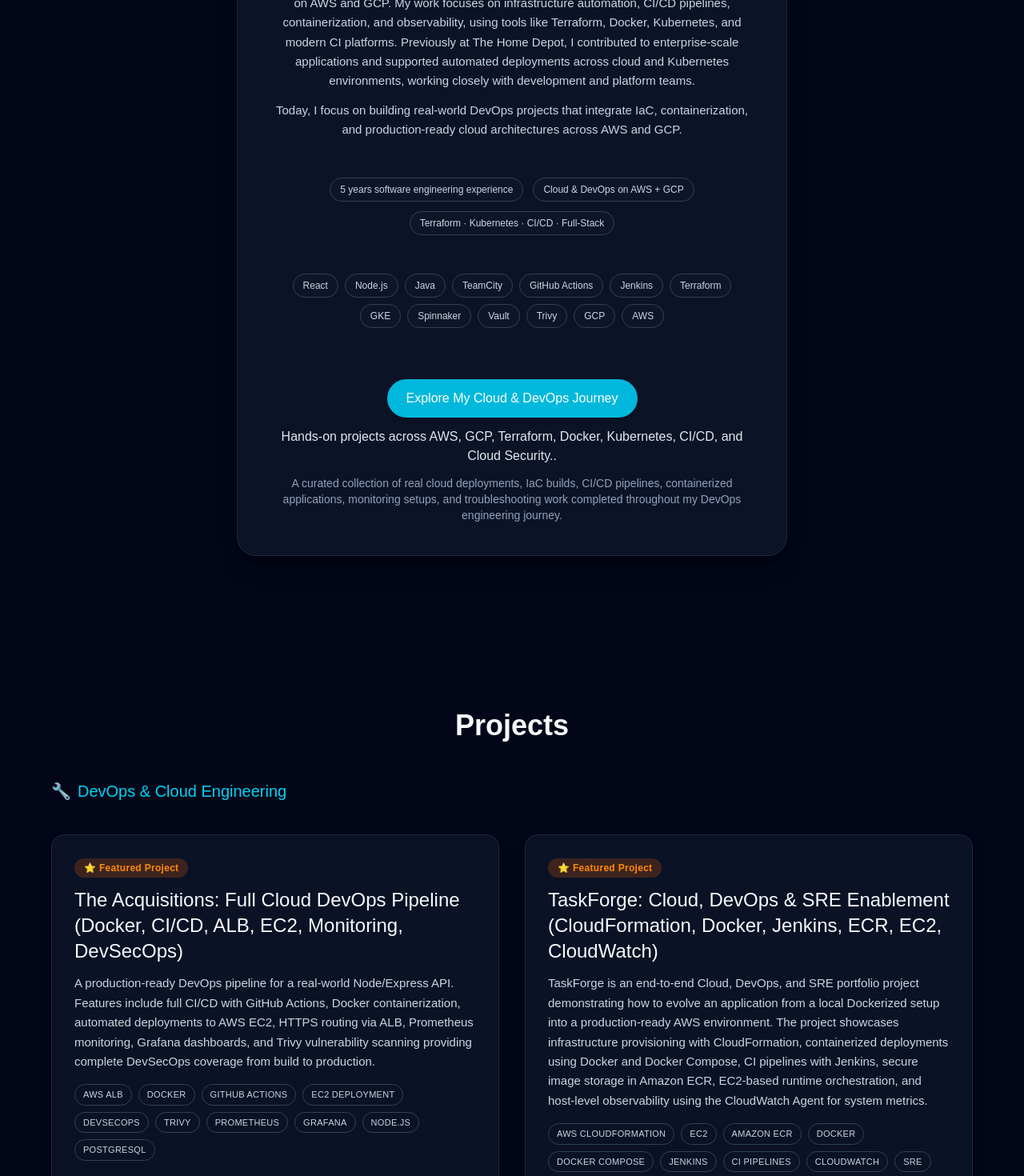
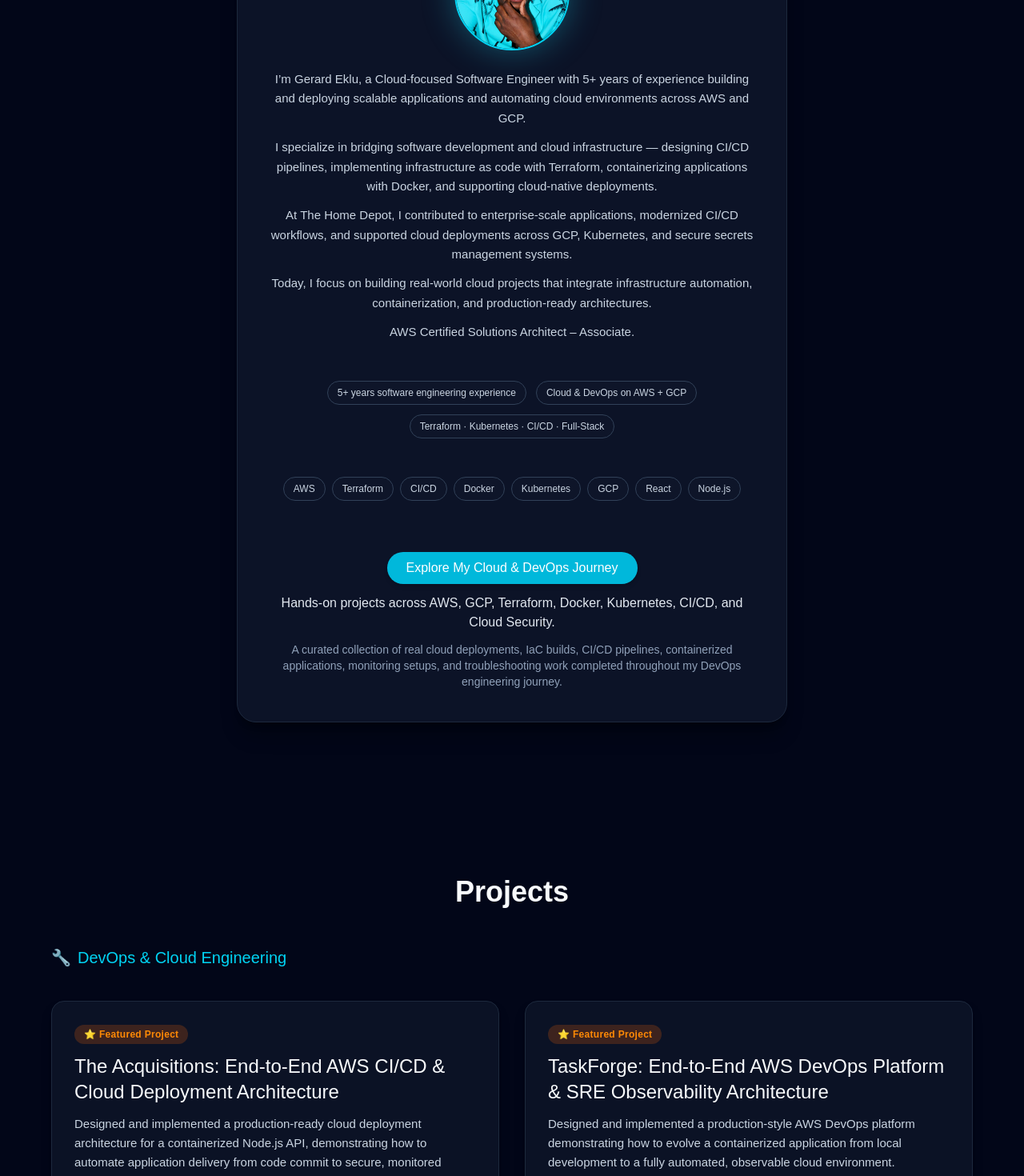
Before and after one commit to gerardinhoo/gerard-portfolio, a Next.js app: page / in a window 1280 px wide. Shown: the part 1200-2670 px from the top of the page at 80% size. Built offline with nearby package versions, Linux system fonts and the light colour scheme.

Commit message:
refactor: improve portfolio project descriptions and positioning

```diff
--- a/app/components/About.tsx
+++ b/app/components/About.tsx
@@ -26,19 +26,26 @@
           {/* About text */}
           <div className='text-sm md:text-[15px] leading-relaxed text-slate-300 text-left md:text-center space-y-3'>
            <p>
-            I’m Gerard Eklu, a Cloud & DevOps Engineer with a strong software engineering foundation and hands-on experience building, deploying, and operating scalable systems on AWS and GCP. My work focuses on infrastructure automation, CI/CD pipelines, containerization, and observability, using tools like Terraform, Docker, Kubernetes, and modern CI platforms.
+              I’m Gerard Eklu, a Cloud-focused Software Engineer with 5+ years of experience building and deploying scalable applications and automating cloud environments across AWS and GCP.
+          </p>
+          <p>
+              I specialize in bridging software development and cloud infrastructure — designing CI/CD pipelines, implementing infrastructure as code with Terraform, containerizing applications with Docker, and supporting cloud-native deployments.
+          </p>
+          <p>
+              At The Home Depot, I contributed to enterprise-scale applications, modernized CI/CD workflows, and supported cloud deployments across GCP, Kubernetes, and secure secrets management systems.
+          </p>
+          <p>
+              Today, I focus on building real-world cloud projects that integrate infrastructure automation, containerization, and production-ready architectures.
+          </p>
 
-            Previously at The Home Depot, I contributed to enterprise-scale applications and supported automated deployments across cloud and Kubernetes environments, working closely with development and platform teams.          </p>
-          <p>
-            Today, I focus on building real-world DevOps projects that integrate IaC, containerization, and production-ready cloud architectures across AWS and GCP.
-          </p>
+          <p>AWS Certified Solutions Architect – Associate.</p>
 
           </div>
 
           {/* Quick stats */}
           <div className='mt-6 flex flex-wrap justify-center gap-3'>
              <span className='inline-flex items-center rounded-full border border-slate-700 bg-slate-900/60 px-3 py-1.5 text-xs font-medium text-slate-300'>
-                5 years software engineering experience
+                5+ years software engineering experience
              </span>
              <span className='inline-flex items-center rounded-full border border-slate-700 bg-slate-900/60 px-3 py-1.5 text-xs font-medium text-slate-300'>
                 Cloud & DevOps on AWS + GCP
@@ -51,19 +58,14 @@
           {/* Tags */}
           <div className='mt-6 flex flex-wrap justify-center gap-2'>
             {[
+              'AWS',
+              'Terraform',
+              'CI/CD',
+              'Docker',
+              'Kubernetes',
+              'GCP',
               'React',
-              'Node.js',
-              'Java',
-              'TeamCity',
-              'GitHub Actions',
-              'Jenkins',
-              'Terraform',
-              'GKE',
-              'Spinnaker',
-              'Vault',
-              'Trivy',
-              'GCP',
-              'AWS',
+              'Node.js'
             ].map((t) => (
               <span
                 key={t}
@@ -80,15 +82,15 @@
               href="https://github.com/gerardinhoo/Devops-Journey"
               target="_blank"
               rel="noopener noreferrer"
-              className="rounded-full bg-cyan-500 px-6 py-3 text-white font-medium shadow-md hover:bg-cyan-600 transition focus-visible:outline-none focus-visible:ring-2 focus-visible:ring-cyan-300"
+              className="rounded-full bg-cyan-500 px-6 py-2 text-white font-medium shadow-md hover:bg-cyan-600 transition focus-visible:outline-none focus-visible:ring-2 focus-visible:ring-cyan-300"
             >
               Explore My Cloud & DevOps Journey
               <span className='sr-only'>(opens in new tab)</span>
             </a>
 
-            <h3 className="text-slate-200 text-sm sm:text-base font-medium text-center">
-              Hands-on projects across AWS, GCP, Terraform, Docker, Kubernetes, CI/CD, and Cloud Security..
-            </h3>
+            <h6 className="text-slate-200 text-sm sm:text-base font-medium text-center">
+              Hands-on projects across AWS, GCP, Terraform, Docker, Kubernetes, CI/CD, and Cloud Security.
+            </h6>
 
             <p className="text-slate-400 text-sm text-center max-w-xl">
               A curated collection of real cloud deployments, IaC builds, CI/CD pipelines, containerized applications, monitoring setups,
--- a/app/data/projects.ts
+++ b/app/data/projects.ts
@@ -10,96 +10,104 @@
 export const projects: Project[] = [
   {
     featured: true,
-    title:
-      'The Acquisitions: Full Cloud DevOps Pipeline (Docker, CI/CD, ALB, EC2, Monitoring, DevSecOps)',
+    title: 'The Acquisitions: End-to-End AWS CI/CD & Cloud Deployment Architecture',
     description:
-      'A production-ready DevOps pipeline for a real-world Node/Express API. Features include full CI/CD with GitHub Actions, Docker containerization, automated deployments to AWS EC2, HTTPS routing via ALB, Prometheus monitoring, Grafana dashboards, and Trivy vulnerability scanning providing complete DevSecOps coverage from build to production.',
+      'Designed and implemented a production-ready cloud deployment architecture for a containerized Node.js API, demonstrating how to automate application delivery from code commit to secure, monitored production on AWS. Built a complete CI/CD pipeline using GitHub Actions and Docker, enabling automated builds, vulnerability scanning, and deployments to EC2 behind an Application Load Balancer with HTTPS routing. Implemented full observability using Prometheus metrics collection and Grafana dashboards, and integrated DevSecOps practices with Trivy image scanning to ensure secure, reliable releases.',
     tags: [
-      'AWS ALB',
+      'AWS',
+      'CI/CD',
       'Docker',
+      'EC2',
+      'ALB',
       'GitHub Actions',
-      'EC2 Deployment',
-      'DevSecOps',
-      'Trivy',
       'Prometheus',
       'Grafana',
-      'Node.js',
-      'PostgreSQL',
+      'DevSecOps',
     ],
     github: 'https://github.com/gerardinhoo/TheAcquisitions',
     live: 'https://raw.githubusercontent.com/gerardinhoo/TheAcquisitions/refs/heads/main/images/theacquisitions-architecture.png',
   },
+
   {
     featured: true,
-    title:
-      'TaskForge: Cloud, DevOps & SRE Enablement (CloudFormation, Docker, Jenkins, ECR, EC2, CloudWatch)',
+    title: 'TaskForge: End-to-End AWS DevOps Platform & SRE Observability Architecture',
     description:
-      'TaskForge is an end-to-end Cloud, DevOps, and SRE portfolio project demonstrating how to evolve an application from a local Dockerized setup into a production-ready AWS environment. The project showcases infrastructure provisioning with CloudFormation, containerized deployments using Docker and Docker Compose, CI pipelines with Jenkins, secure image storage in Amazon ECR, EC2-based runtime orchestration, and host-level observability using the CloudWatch Agent for system metrics.',
+      'Designed and implemented a production-style AWS DevOps platform demonstrating how to evolve a containerized application from local development to a fully automated, observable cloud environment. Provisioned infrastructure using CloudFormation, built CI pipelines with Jenkins for automated Docker image builds and testing, and deployed containers to EC2 with secure storage in Amazon ECR. Implemented SRE-focused observability using the CloudWatch Agent to collect host-level metrics, enabling real-time monitoring and operational visibility across the deployment lifecycle.',
     tags: [
-      'AWS CloudFormation',
+      'AWS',
+      'CloudFormation',
+      'Jenkins',
+      'Docker',
+      'ECR',
       'EC2',
-      'Amazon ECR',
-      'Docker',
-      'Docker Compose',
-      'Jenkins',
-      'CI Pipelines',
+      'CI/CD',
       'CloudWatch',
       'SRE',
-      'Observability',
       'Infrastructure as Code',
     ],
     github: 'https://github.com/gerardinhoo/TaskForge',
     live: 'https://raw.githubusercontent.com/gerardinhoo/TaskForge/main/docs/screenshots/architecture-overview.png',
   },
+
   {
-    title: 'GCP Infrastructure & Host Bootstrapping (Terraform + Ansible)',
+  title: 'GCP Infrastructure Automation Platform (Terraform + Ansible)',
   description:
-      'End-to-end GCP infrastructure provisioning with Terraform (VPC, subnet, firewall rules, Compute Engine VM). Post-provisioning host configuration automated with Ansible for OS bootstrapping, package management, and Docker installation. Uses GCS remote backend and Terraform workspaces for isolated dev/prod environments. Includes architecture diagram and outputs.',
+    'Designed and automated a production-style GCP infrastructure environment using Infrastructure as Code and configuration management principles. Provisioned core cloud resources with Terraform, including VPC networking, subnets, firewall rules, and Compute Engine instances. Implemented remote state management using a GCS backend with environment isolation via Terraform workspaces. Automated post-provisioning server configuration using Ansible for OS bootstrapping, package installation, and Docker setup, demonstrating end-to-end cloud infrastructure lifecycle automation from provisioning to runtime readiness.',
   tags: [
+    'GCP',
     'Terraform',
     'Ansible',
-      'GCP',
-      'Compute Engine',
     'Infrastructure as Code',
     'Configuration Management',
-      'Docker',
+    'Compute Engine',
+    'VPC Networking',
     'GCS Backend',
     'Workspaces',
+    'Docker Automation',
   ],
   github:
     'https://github.com/gerardinhoo/Devops-Journey/tree/main/gcp-terraform-infra',
-    live: 'https://raw.githubusercontent.com/gerardinhoo/Devops-Journey/main/gcp-terraform-infra/assets/architecture_diagram.png',
+  live:
+    'https://raw.githubusercontent.com/gerardinhoo/Devops-Journey/main/gcp-terraform-infra/assets/architecture_diagram.png',
   },
+
   {
-    title: 'Dockerized Node API & CI/CD to EC2 + Monitoring',
+  title: 'Production Deployment Pipeline: Dockerized API with CI/CD & Monitoring',
   description:
-      'Containerized a Node/Express API, built & pushed images, and deployed via GitHub Actions (SSH) to AWS EC2. Added production-style observability with Prometheus scraping /metrics and a Grafana dashboard. Includes architecture diagram and runbooks.',
+    'Designed and implemented an end-to-end deployment pipeline for a containerized Node/Express API, demonstrating real-world production release workflows. Built and optimized Docker images, automated CI/CD using GitHub Actions, and deployed containers to AWS EC2 via secure SSH-based automation. Implemented application observability using Prometheus metrics scraping and Grafana dashboards to monitor runtime health and performance. Includes architecture diagrams, deployment workflows, and operational runbooks.',
   tags: [
-      'Node.js',
-      'Express',
+    'AWS EC2',
     'Docker',
     'GitHub Actions',
-      'EC2',
+    'CI/CD Automation',
+    'Node.js',
     'Prometheus',
     'Grafana',
+    'Monitoring',
+    'Deployment Pipelines',
   ],
   github:
     'https://github.com/gerardinhoo/Devops-Journey/tree/main/simple-node-api',
-    live: 'https://raw.githubusercontent.com/gerardinhoo/Devops-Journey/main/simple-node-api/assets/devops-workflow.png',
+  live:
+    'https://raw.githubusercontent.com/gerardinhoo/Devops-Journey/main/simple-node-api/assets/devops-workflow.png',
   },
+
   {
-    title: 'Position Description Management App (Frontend Collaboration)',
+  title: 'Client Delivery: Enterprise Job Management Platform (Frontend & Cloud Collaboration)',
   description:
-      'Contributed to the frontend of a web app designed to manage, update, and generate job descriptions across an organization (ASCO). Built UIs with Next JS and Tailwind CSS, implemented editable forms, profile templates, and integrated with backend APIs for dynamic data handling. Collaborated with another engineer to deliver the app to a client company, deployed via AWS Amplify.',
+    'Contributed to the development and delivery of a production web application used to manage and generate position descriptions across an organization. Built responsive UI components using Next.js, TypeScript, and Tailwind CSS, implementing dynamic forms, reusable templates, and API integrations for real-time data handling. Collaborated within an engineering team under ExM Technologies to deliver the application to a client environment and supported cloud deployment workflows using AWS Amplify for hosting, CI/CD integration, and environment configuration.',
   tags: [
-      'Next JS',
+    'Next.js',
+    'TypeScript',
     'Tailwind CSS',
-      'TypeScript',
     'AWS Amplify',
-      'Team Collaboration',
+    'Frontend Engineering',
+    'API Integration',
+    'Client Delivery',
   ],
   github:
     'https://github.com/Gambia-Fintech/theexm-applications/tree/main/apps/web/features',
   live: 'https://main.d22l2h3u9kpjbu.amplifyapp.com/',
   },
+
 ];
```
Also changed, not shown: app/components/Hero.tsx (+7 -4 lines). Lines whose indentation alone changed are shown as unchanged.
